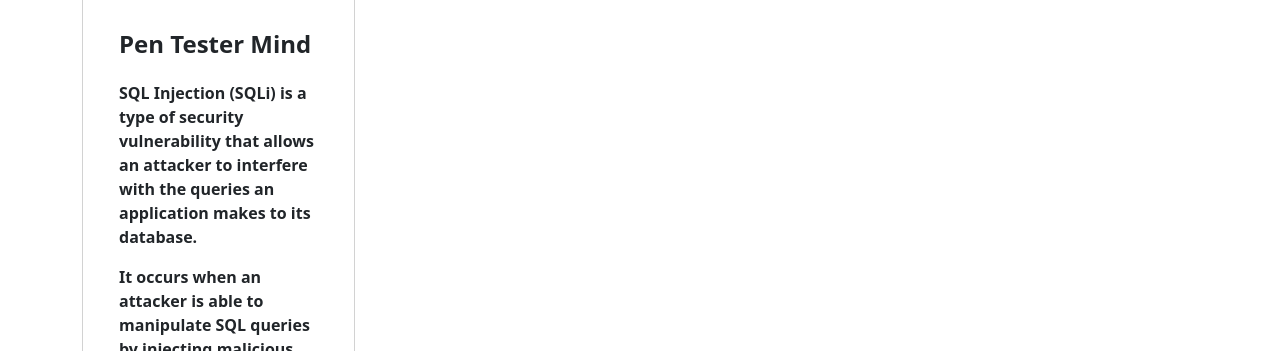
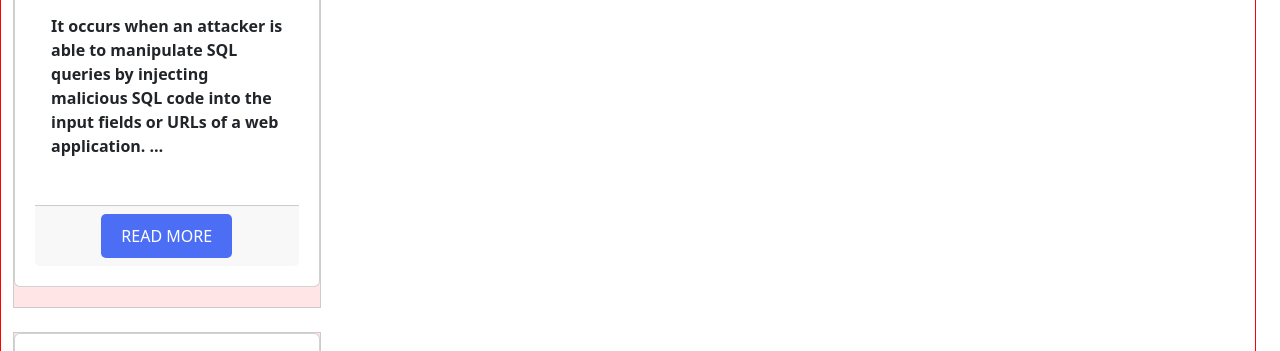
Before and after one commit to C9b3rD3vi1/cyberlock_web, a Django app: page /blog/ in a window 1280 px wide. Shown: the part 4459-4810 px from the top of the page. Run offline with Django 4.2, Linux system fonts and the light colour scheme; data comes from the database, SQL or seed files in the repository; some libraries are stand-ins or nearby versions.

Commit message:
more code restructure

```diff
--- a/coreapp/views.py
+++ b/coreapp/views.py
@@ -104,7 +104,7 @@ def portfolio(request):
 # Retrieve Blog details
 def blog_list(request):
     blog_posts = BlogPost.objects.all().order_by('-published_date')#[:3]  # Retrieves all blog posts
-    paginator = Paginator(blog_posts, 8)  # Show 8 blog posts per page
+    paginator = Paginator(blog_posts, 6)  # Show 8 blog posts per page
 
     page_number = request.GET.get('page')  # Get the page number from GET parameters
 
--- a/static/css/blog_post.css
+++ b/static/css/blog_post.css
@@ -17,6 +17,7 @@ html, body {
 }
 
 .row {
+    border: 1px solid red; /* Debug border */
     display: flex;
     flex-wrap: wrap;
     gap: 15px;
@@ -30,15 +31,22 @@ html, body {
     padding: 0;
 }
 
+.col-lg-3 {
+    background-color: rgba(255, 0, 0, 0.1);
+    border: 1px solid #ccc;
+}
+
+
+
 /* Card Styling */
 .card {
     position: relative;
-    background-color: #000;
+    background-color: rgba(255, 0, 0, 0.1); /* Temporary background to check layout */
     color: white;
     display: flex;
-    flex: 1 1 calc(25% - 15px);  /* Ensures 4 cards per row */
+    flex: 1 1 calc(25% - 30px);  /* Ensures 4 cards per row */
     box-sizing: border-box;
-    margin: 0;
+    margin-bottom: 15px;
     flex-direction: column;
     justify-content: space-between;
     padding: 20px;
--- a/templates/blog_post.html
+++ b/templates/blog_post.html
@@ -34,7 +34,7 @@
 
     <!-- Blog Section -->
     <main class="blog py-5">
-        <div class="container">
+        <div class="container-fluid">
             <!-- Section Title -->
             <h2 class="text-center mb-4">Latest Blog Posts</h2>
 
```
